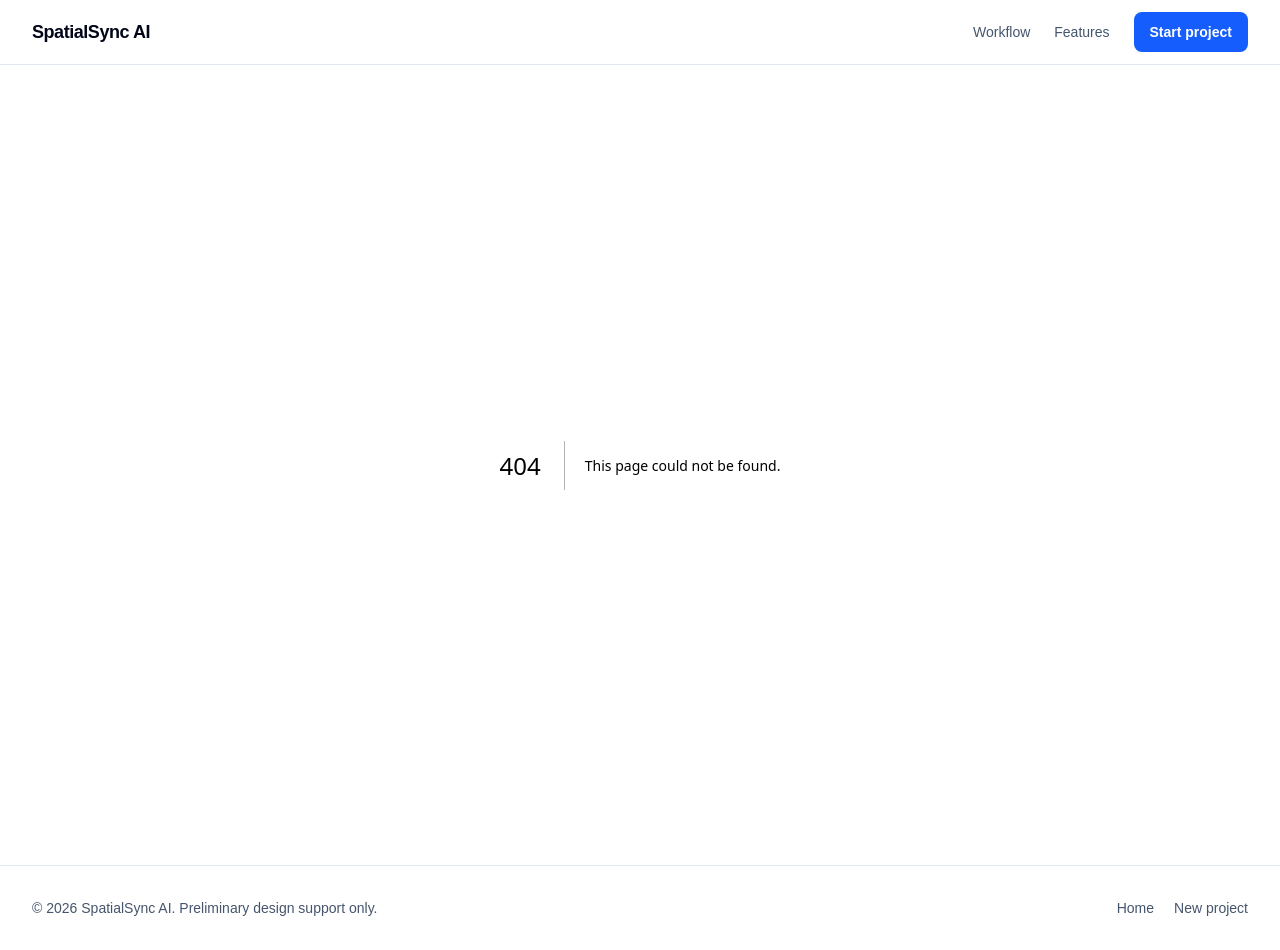
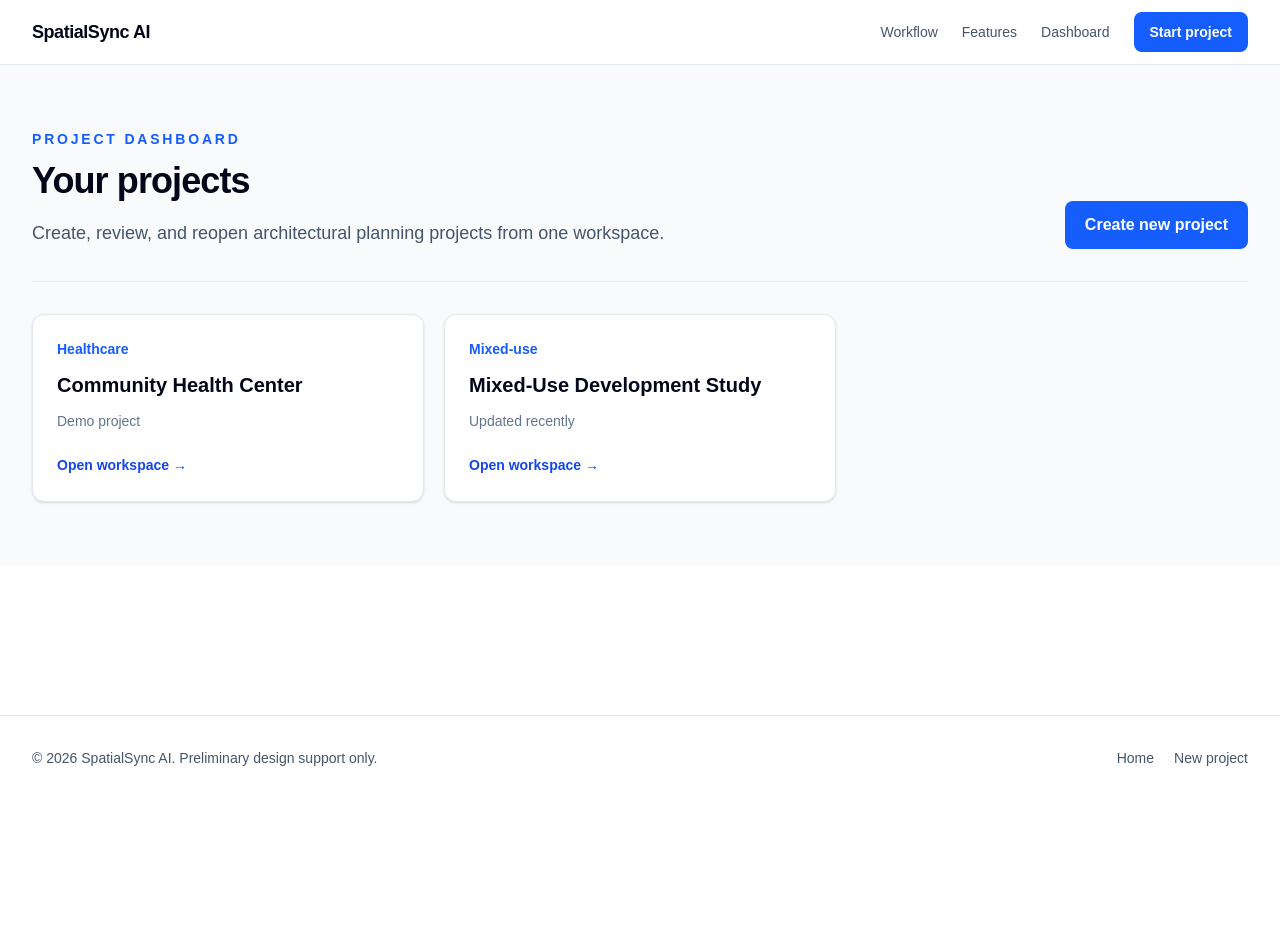
Before and after one commit to jsf-closa/SpatialSyncAI, a Next.js app: page /dashboard in a window 1280 px wide. Before the commit this address had no page. After the commit the page ends 800 px from the top, so only its background shows below. Built offline with nearby package versions, Linux system fonts and the light colour scheme.

Commit message:
feat: create dashboard route

```diff
--- /dev/null
+++ b/app/dashboard/page.tsx
@@ -0,0 +1,81 @@
+import Link from "next/link";
+import { Container } from "@/components/container";
+
+const placeholderProjects = [
+  {
+    id: "demo-health-center",
+    name: "Community Health Center",
+    buildingType: "Healthcare",
+    updatedAt: "Demo project",
+  },
+  {
+    id: "mixed-use-study",
+    name: "Mixed-Use Development Study",
+    buildingType: "Mixed-use",
+    updatedAt: "Updated recently",
+  },
+];
+
+export default function DashboardPage() {
+  const projects = placeholderProjects;
+
+  return (
+    <main className="bg-slate-50">
+      <Container className="py-12 sm:py-16">
+        <section>
+          <div className="flex flex-col gap-6 border-b border-slate-200 pb-8 sm:flex-row sm:items-end sm:justify-between">
+            <div>
+              <p className="text-sm font-semibold uppercase tracking-[0.2em] text-blue-600">
+                Project dashboard
+              </p>
+
+              <h1 className="mt-3 text-3xl font-bold tracking-tight text-slate-950 sm:text-4xl">
+                Your projects
+              </h1>
+
+              <p className="mt-4 max-w-2xl text-lg leading-8 text-slate-600">
+                Create, review, and reopen architectural planning projects from
+                one workspace.
+              </p>
+            </div>
+
+            <Link
+              href="/projects/new"
+              className="inline-flex min-h-11 items-center justify-center rounded-lg bg-blue-600 px-5 py-3 font-semibold text-white transition hover:bg-blue-700 focus:outline-none focus:ring-2 focus:ring-blue-600 focus:ring-offset-2"
+            >
+              Create new project
+            </Link>
+          </div>
+
+          <div className="mt-8 grid gap-5 sm:grid-cols-2 xl:grid-cols-3">
+            {projects.map((project) => (
+              <article
+                key={project.id}
+                className="rounded-xl border border-slate-200 bg-white p-6 shadow-sm"
+              >
+                <p className="text-sm font-semibold text-blue-600">
+                  {project.buildingType}
+                </p>
+
+                <h2 className="mt-3 text-xl font-semibold text-slate-950">
+                  {project.name}
+                </h2>
+
+                <p className="mt-3 text-sm text-slate-500">
+                  {project.updatedAt}
+                </p>
+
+                <Link
+                  href={`/projects/${project.id}`}
+                  className="mt-6 inline-flex text-sm font-semibold text-blue-700 hover:text-blue-800"
+                >
+                  Open workspace →
+                </Link>
+              </article>
+            ))}
+          </div>
+        </section>
+      </Container>
+    </main>
+  );
+}
--- /dev/null
+++ b/app/projects/[id]/page.tsx
@@ -0,0 +1,42 @@
+import Link from "next/link";
+import { Container } from "@/components/container";
+
+type ProjectWorkspacePageProps = {
+  params: Promise<{
+    id: string;
+  }>;
+};
+
+export default async function ProjectWorkspacePage({
+  params,
+}: ProjectWorkspacePageProps) {
+  const { id } = await params;
+
+  return (
+    <main className="bg-slate-50">
+      <Container className="py-12 sm:py-16">
+        <Link
+          href="/dashboard"
+          className="text-sm font-semibold text-blue-700 hover:text-blue-800"
+        >
+          ← Back to dashboard
+        </Link>
+
+        <section className="mt-6 rounded-xl border border-slate-200 bg-white p-8 shadow-sm">
+          <p className="text-sm font-semibold uppercase tracking-[0.2em] text-blue-600">
+            Project workspace
+          </p>
+
+          <h1 className="mt-4 text-3xl font-bold tracking-tight text-slate-950">
+            {id}
+          </h1>
+
+          <p className="mt-4 text-slate-600">
+            This workspace is a temporary placeholder. Room programming,
+            adjacency tools, zoning, and diagrams will be added in later PRs.
+          </p>
+        </section>
+      </Container>
+    </main>
+  );
+}
--- a/components/site-header.tsx
+++ b/components/site-header.tsx
@@ -27,7 +27,12 @@ export function SiteHeader() {
             >
               Features
             </Link>
-
+            <Link
+              href="/dashboard"
+              className="hidden text-sm font-medium text-slate-600 transition hover:text-slate-950 sm:inline"
+            >
+              Dashboard
+            </Link>
             <Link
               href="/projects/new"
               className="inline-flex min-h-10 items-center justify-center rounded-lg bg-blue-600 px-4 py-2 text-sm font-semibold text-white transition hover:bg-blue-700 focus:outline-none focus:ring-2 focus:ring-blue-600 focus:ring-offset-2"
```
